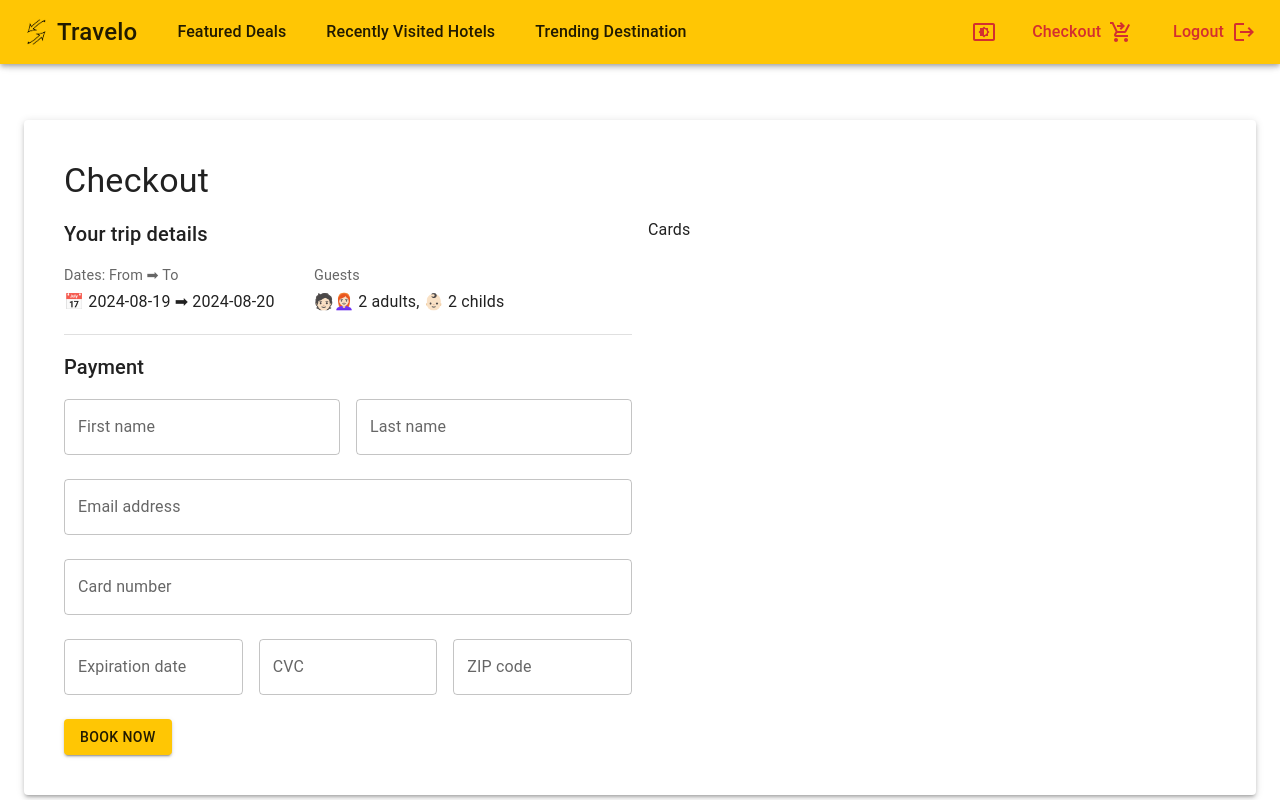
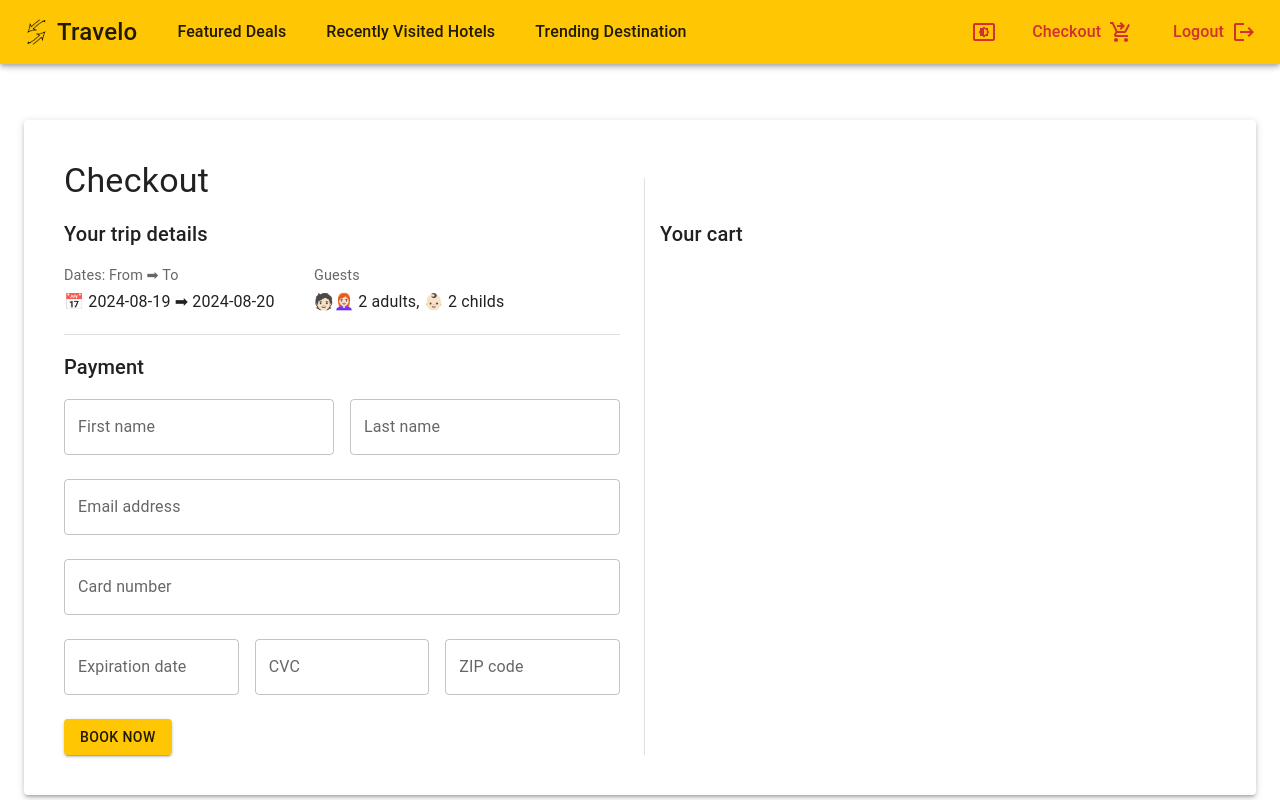
Before and after one commit to Jamal-SaadEddin/Travelo, a React (Vite) app: page / in a window 1280 px wide. Shown: the top 800 px of the page. Built offline with nearby package versions, Linux system fonts and the light colour scheme.

Commit message:
Fix the layout

```diff
--- a/src/pages/CheckoutPage/CheckoutPage.tsx
+++ b/src/pages/CheckoutPage/CheckoutPage.tsx
@@ -8,6 +8,15 @@ import {
 } from "@mui/material";
 import PaymentForm from "./components/PaymentForm";
 import TripDetails from "./components/TripDetails";
+
+const styles = {
+  divider: {
+    position: "absolute",
+    right: -25,
+    top: 0,
+    display: { xs: "none", lg: "block" },
+  },
+};
 
 const CheckoutPage = () => {
   return (
@@ -20,7 +29,19 @@ const CheckoutPage = () => {
           <Grid item xs={12}>
             <Typography variant="h4">Checkout</Typography>
           </Grid>
+          <Grid
+            container
+            item
+            xs={12}
+            spacing={{ xs: 2, lg: 5 }}
+            direction="row-reverse"
+          >
             <Grid item xs={12} lg={6}>
+              <Typography variant="h6" sx={{ pb: 2 }}>
+                Your cart
+              </Typography>
+            </Grid>
+            <Grid item xs={12} lg={6} position="relative">
               <Typography variant="h6" sx={{ pb: 2 }}>
                 Your trip details
               </Typography>
@@ -28,9 +49,8 @@ const CheckoutPage = () => {
               <Divider sx={{ my: 2 }} />
               <Typography variant="h6">Payment</Typography>
               <PaymentForm />
+              <Divider orientation="vertical" sx={styles.divider} />
             </Grid>
-          <Grid item xs={12} lg={6}>
-            Cards
           </Grid>
         </Grid>
       </Paper>
```
Lines whose indentation alone changed are shown as unchanged.
